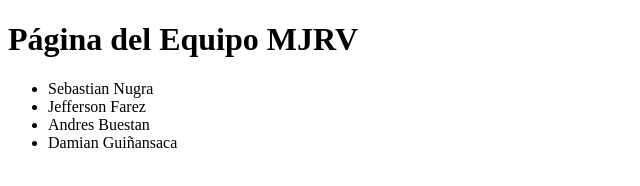
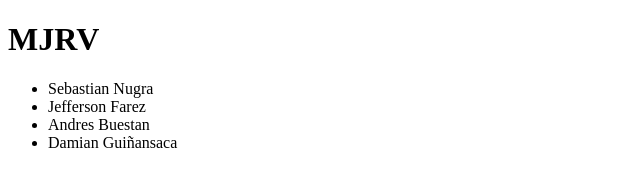
Before and after one commit to sebastianNugra/pagina-grupo-MJRV, a plain HTML site: page index.html in a window 1280 px wide. Shown: the whole page, without its empty margins (0-640 px from the left). Drawn offline with Linux system fonts and the light colour scheme.

Commit message:
Cambiar titulo

```diff
--- a/index.html
+++ b/index.html
@@ -6,7 +6,7 @@
   <title>Equipo MJRV</title>
 </head>
 <body>
-  <h1>Página del Equipo MJRV</h1>
+  <h1>MJRV</h1>
 
   <ul id="integrantes">
     <li>Sebastian Nugra</li>
```
